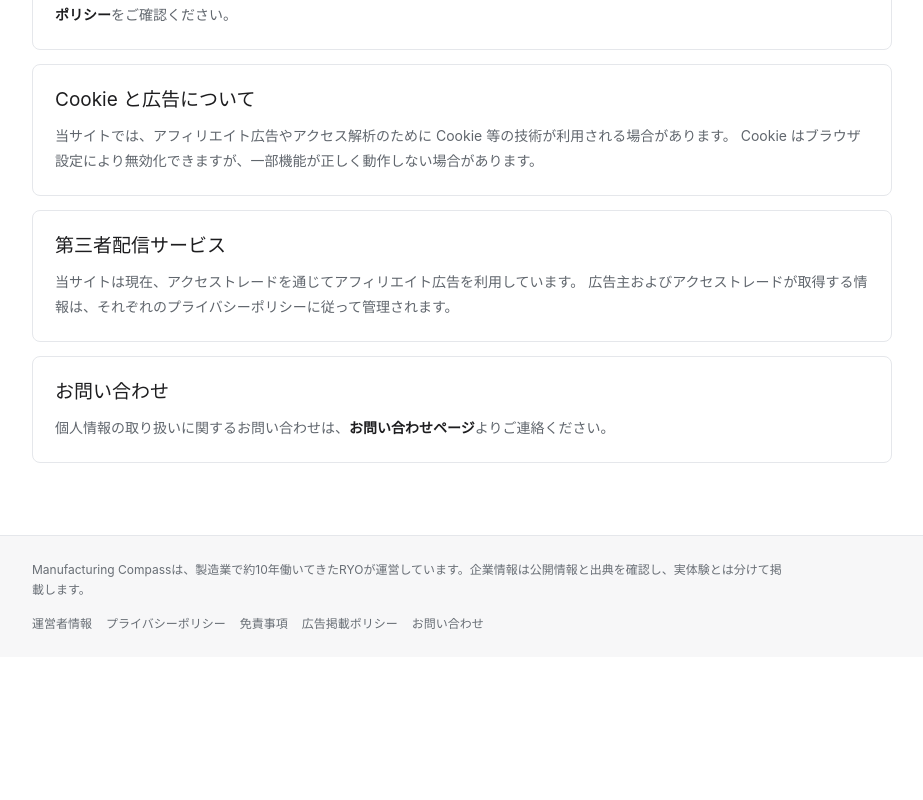
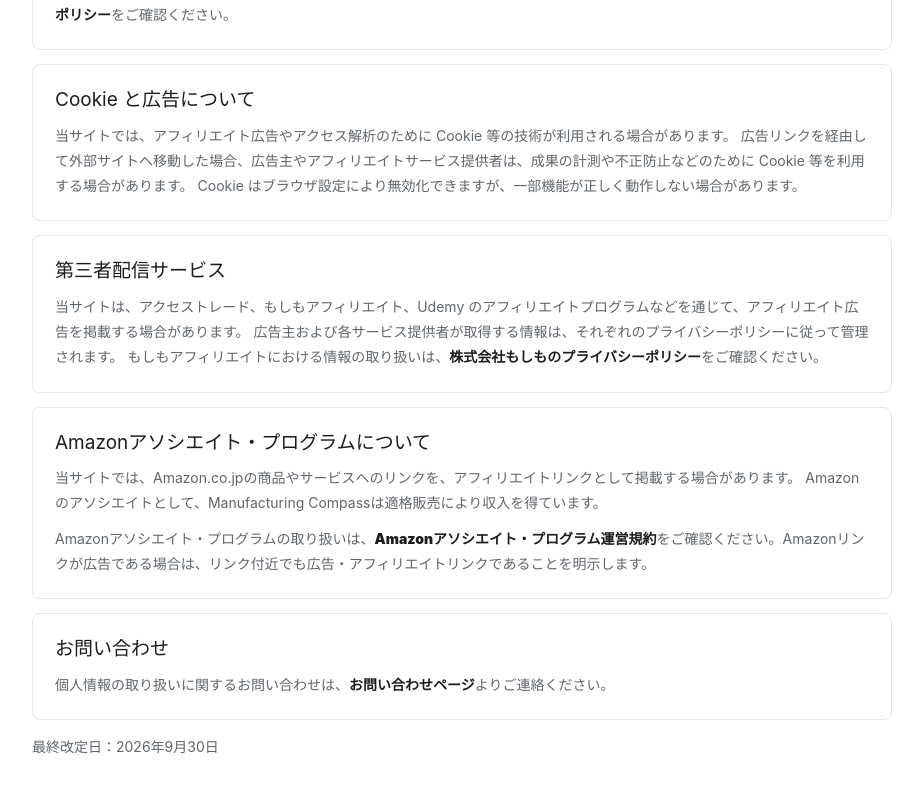
Before and after one commit to ryo0905-eng/manufacturing-compass, a Next.js app: page /privacy in a window 1280 px wide. Shown: the part 2580-3380 px from the top of the page, without its empty margins (68-991 px from the left). Before the commit the page ends 3237 px from the top, so only its background shows below. Built offline with nearby package versions, Linux system fonts and the light colour scheme; no server answers.

Commit message:
docs: prepare site for Amazon affiliate review

```diff
--- a/src/app/(ja)/advertising-policy/page.tsx
+++ b/src/app/(ja)/advertising-policy/page.tsx
@@ -29,6 +29,18 @@ export default function AdvertisingPolicyPage() {
           </p>
         </article>
 
+        <article id="amazon-associate-disclosure">
+          <h2>Amazonの商品・サービスの紹介</h2>
+          <p>
+            当サイトでは、もしもアフィリエイトを通じて、Amazon.co.jpの商品やサービスへのアフィリエイトリンクを掲載する場合があります。
+            Amazonのアソシエイトとして、Manufacturing Compassは適格販売により収入を得ています。
+          </p>
+          <p>
+            Amazonへの通常リンクとアフィリエイトリンクを区別し、アフィリエイトリンクにはリンク付近で広告であることを明示します。
+            詳細は<Link href="/privacy#amazon-associate-disclosure">プライバシーポリシー</Link>をご確認ください。
+          </p>
+        </article>
+
         <article>
           <h2>掲載基準</h2>
           <ul>
@@ -55,6 +67,8 @@ export default function AdvertisingPolicyPage() {
             をご確認ください。
           </p>
         </article>
+
+        <p className="legal-updated-at">最終改定日：2026年9月30日</p>
       </section>
     </main>
   );
--- a/src/app/(ja)/privacy/page.tsx
+++ b/src/app/(ja)/privacy/page.tsx
@@ -4,7 +4,7 @@ import Link from "next/link";
 export const metadata: Metadata = {
   title: "プライバシーポリシー",
   description:
-    "Manufacturing Compass における個人情報、アクセス解析、Cookie、広告配信、外部リンクの取り扱いについて説明します。",
+    "Manufacturing Compass における個人情報、アクセス解析、Cookie、アフィリエイト広告、外部リンクの取り扱いについて説明します。",
   alternates: { canonical: "/privacy" },
 };
 
@@ -95,6 +95,7 @@ export default function PrivacyPage() {
           <h2>Cookie と広告について</h2>
           <p>
             当サイトでは、アフィリエイト広告やアクセス解析のために Cookie 等の技術が利用される場合があります。
+            広告リンクを経由して外部サイトへ移動した場合、広告主やアフィリエイトサービス提供者は、成果の計測や不正防止などのために Cookie 等を利用する場合があります。
             Cookie はブラウザ設定により無効化できますが、一部機能が正しく動作しない場合があります。
           </p>
         </article>
@@ -102,8 +103,24 @@ export default function PrivacyPage() {
         <article>
           <h2>第三者配信サービス</h2>
           <p>
-            当サイトは現在、アクセストレードを通じてアフィリエイト広告を利用しています。
-            広告主およびアクセストレードが取得する情報は、それぞれのプライバシーポリシーに従って管理されます。
+            当サイトは、アクセストレード、もしもアフィリエイト、Udemy のアフィリエイトプログラムなどを通じて、アフィリエイト広告を掲載する場合があります。
+            広告主および各サービス提供者が取得する情報は、それぞれのプライバシーポリシーに従って管理されます。
+            もしもアフィリエイトにおける情報の取り扱いは、
+            <a href="https://www.moshimo.co.jp/company/privacy" rel="noopener noreferrer" target="_blank">株式会社もしものプライバシーポリシー</a>
+            をご確認ください。
+          </p>
+        </article>
+
+        <article id="amazon-associate-disclosure">
+          <h2>Amazonアソシエイト・プログラムについて</h2>
+          <p>
+            当サイトでは、Amazon.co.jpの商品やサービスへのリンクを、アフィリエイトリンクとして掲載する場合があります。
+            Amazonのアソシエイトとして、Manufacturing Compassは適格販売により収入を得ています。
+          </p>
+          <p>
+            Amazonアソシエイト・プログラムの取り扱いは、
+            <a href="https://affiliate.amazon.co.jp/help/operating/agreement/" rel="noopener noreferrer" target="_blank">Amazonアソシエイト・プログラム運営規約</a>
+            をご確認ください。Amazonリンクが広告である場合は、リンク付近でも広告・アフィリエイトリンクであることを明示します。
           </p>
         </article>
 
@@ -115,6 +132,8 @@ export default function PrivacyPage() {
             よりご連絡ください。
           </p>
         </article>
+
+        <p className="legal-updated-at">最終改定日：2026年9月30日</p>
       </section>
     </main>
   );
```
Also changed, not shown: 2 other files (tests, documents, lock files or other folders).
